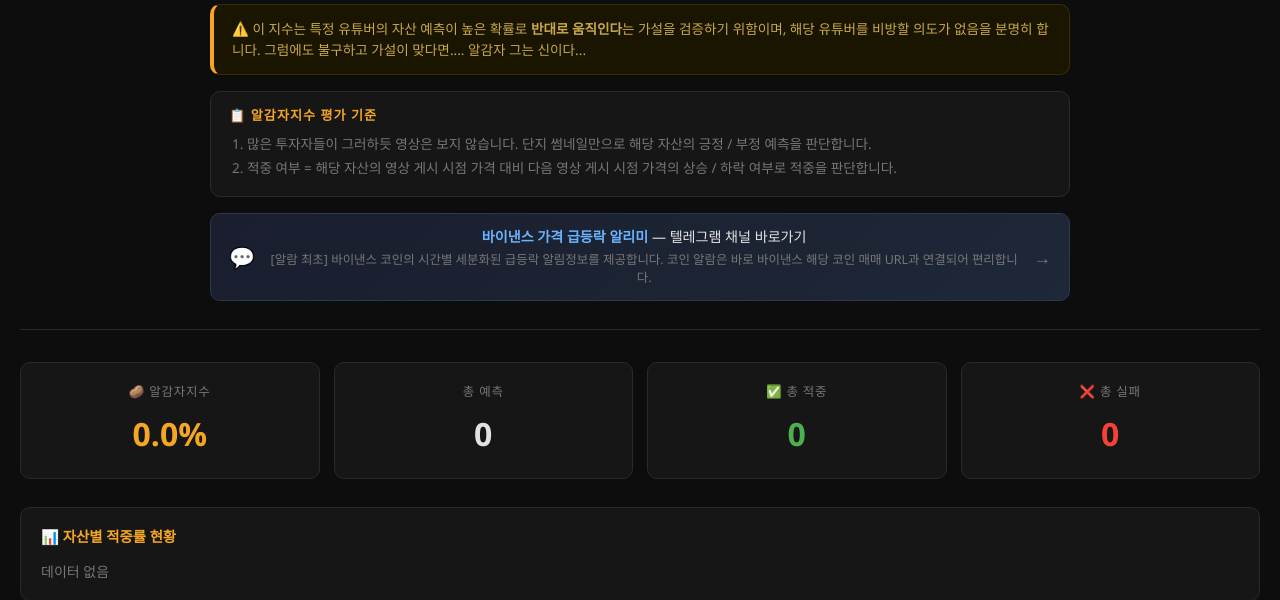
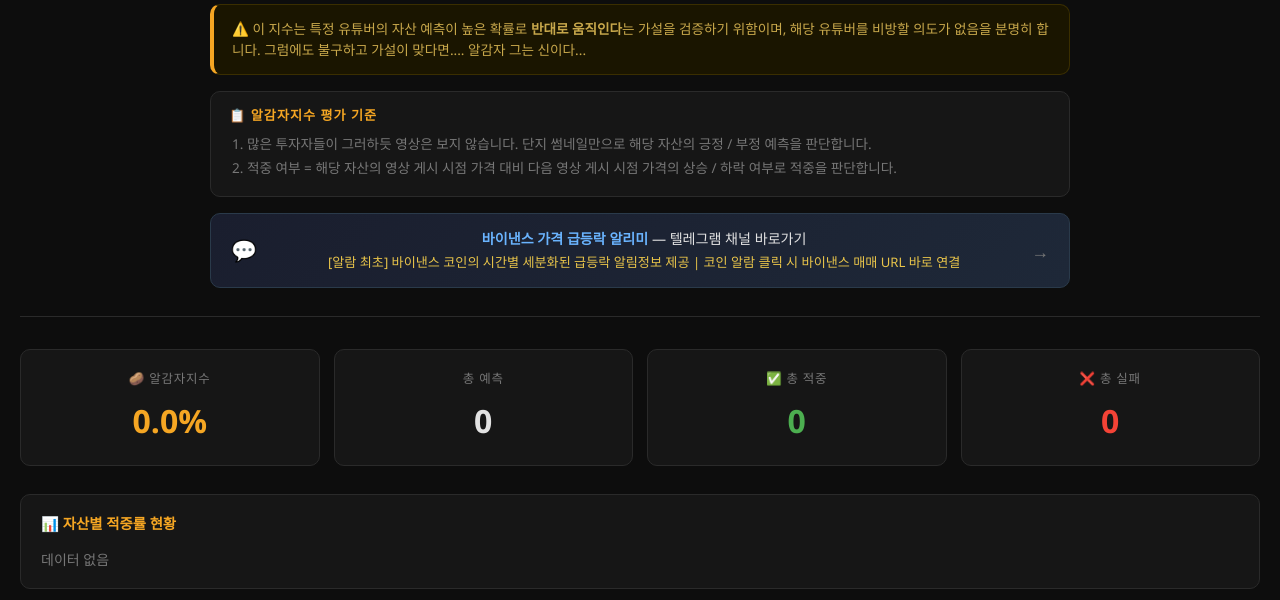
Before and after one commit to exceptfor3846-cpu/algamja-dashboard, a Flask app: page / in a window 1280 px wide. Shown: the part 155-755 px from the top of the page. Run offline with Flask 3, Linux system fonts and the light colour scheme; data comes from the database, SQL or seed files in the repository; data that the repository does not hold is empty.

Commit message:
fix: 채널 배너 설명 레이아웃 개선 - 줄바꿈 정리, 노란색 가시성 향상
Co-Authored-By: Claude Sonnet 4.6 <noreply@anthropic.com>

```diff
--- a/templates/index.html
+++ b/templates/index.html
@@ -82,10 +82,10 @@ select, input, button { font-family: inherit; }
 .channel-banner {
   display: flex;
   align-items: center;
-  gap: 10px;
+  gap: 14px;
   max-width: 860px;
   margin: 16px auto 0;
-  padding: 12px 18px;
+  padding: 14px 20px;
   background: linear-gradient(135deg, #1a1e2e, #1e2838);
   border: 1px solid #2a3a4a;
   border-radius: var(--radius);
@@ -95,11 +95,11 @@ select, input, button { font-family: inherit; }
   transition: border-color .2s, transform .15s;
 }
 .channel-banner:hover { border-color: #4a9eff; transform: translateY(-1px); }
-.channel-icon { font-size: 1.3rem; }
-.channel-text { flex: 1; line-height: 1.5; }
-.channel-desc { display: block; font-size: 0.78rem; color: var(--muted); margin-top: 3px; }
+.channel-icon { font-size: 1.3rem; flex-shrink: 0; }
+.channel-text { flex: 1; line-height: 1.6; }
 .channel-text b { color: #6ab4ff; }
-.channel-arrow { color: var(--muted); font-size: 1.1rem; transition: transform .2s; }
+.channel-desc { display: inline; font-size: 0.82rem; color: #e8c44a; }
+.channel-arrow { color: var(--muted); font-size: 1.1rem; flex-shrink: 0; transition: transform .2s; }
 .channel-banner:hover .channel-arrow { transform: translateX(4px); color: #6ab4ff; }
 
 /* ── 스탯 카드 ────────────────────────────── */
@@ -399,8 +399,8 @@ tbody tr:hover td { background: rgba(255,255,255,.025); }
     <a href="https://t.me/binance_pricechange" target="_blank" class="channel-banner">
       <span class="channel-icon">💬</span>
       <span class="channel-text">
-        <b>바이낸스 가격 급등락 알리미</b> — 텔레그램 채널 바로가기
-        <span class="channel-desc">[알람 최초] 바이낸스 코인의 시간별 세분화된 급등락 알림정보를 제공합니다. 코인 알람은 바로 바이낸스 해당 코인 매매 URL과 연결되어 편리합니다.</span>
+        <b>바이낸스 가격 급등락 알리미</b> — 텔레그램 채널 바로가기<br>
+        <span class="channel-desc">[알람 최초] 바이낸스 코인의 시간별 세분화된 급등락 알림정보 제공 | 코인 알람 클릭 시 바이낸스 매매 URL 바로 연결</span>
       </span>
       <span class="channel-arrow">→</span>
     </a>
```
